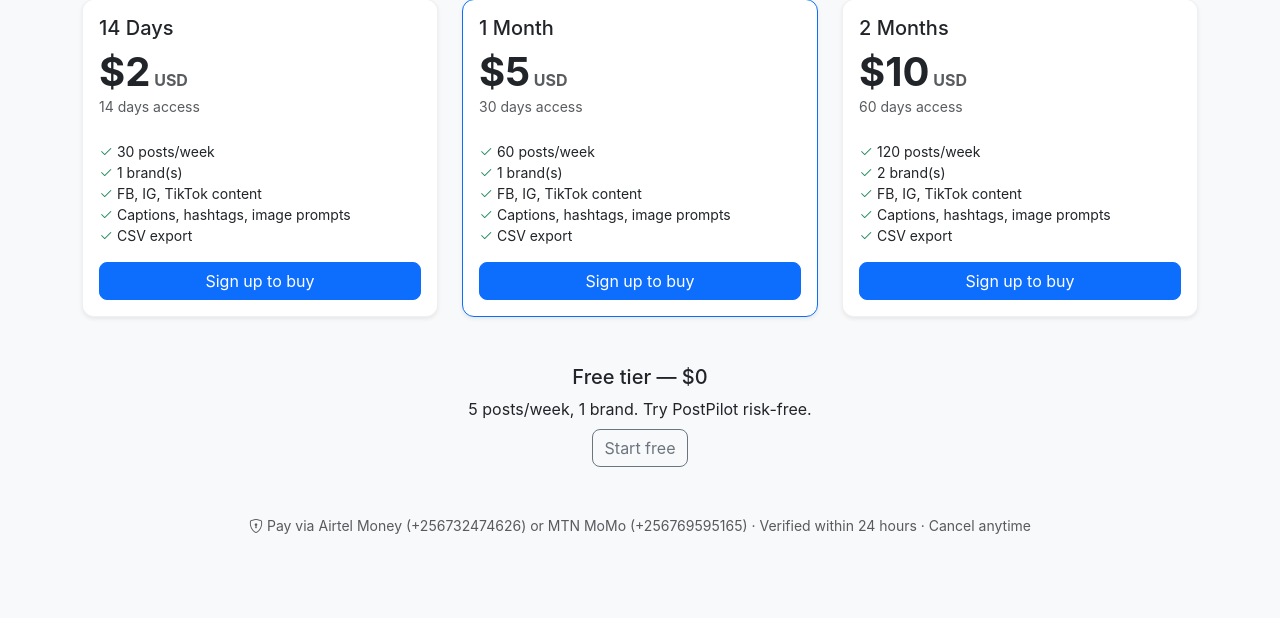
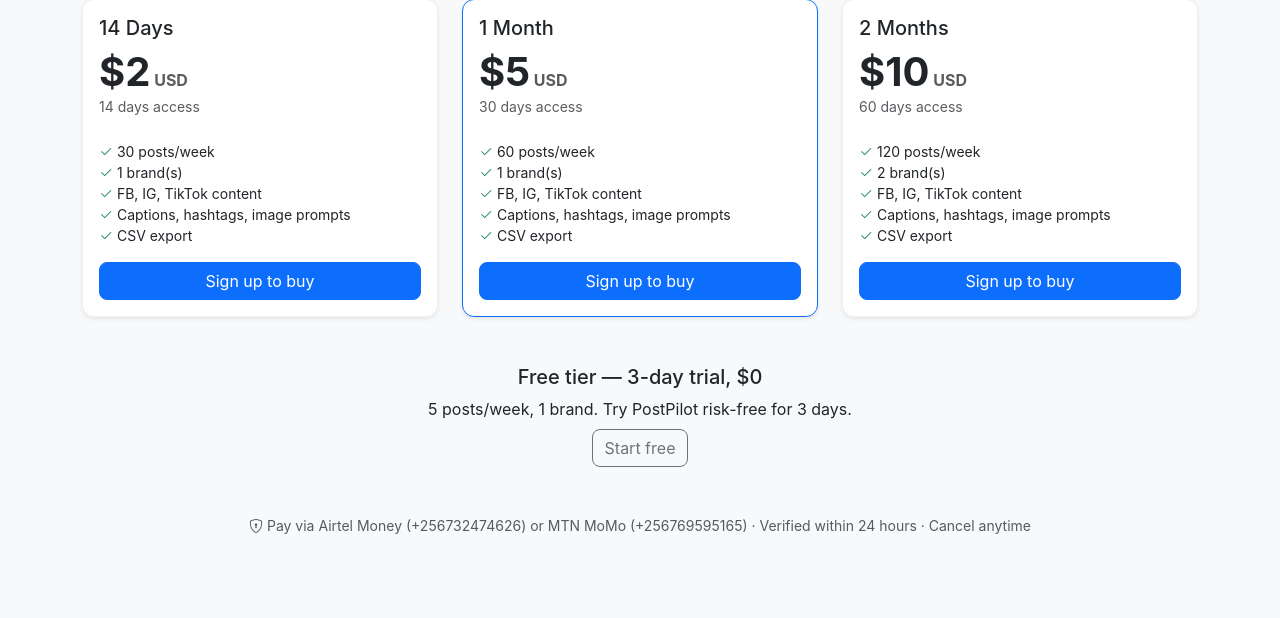
Before and after one commit to byamukamachris687-stack/Postpilot, a Flask app: page /pricing in a window 1280 px wide. Shown: the part 175-793 px from the top of the page. Run offline with Flask 3, Linux system fonts and the light colour scheme.

Commit message:
Free tier = 3-day trial; auto-expire + paywall

```diff
--- a/app.py
+++ b/app.py
@@ -74,6 +74,18 @@ def plan_limits(user):
 
 
 def posts_remaining(user):
+    if not user:
+        return 0
+    # Free trial expired -> no posts
+    if user.get("plan") == "free":
+        expires = user.get("plan_expires_at")
+        if expires:
+            import datetime
+            try:
+                if datetime.date.fromisoformat(expires) < datetime.date.today():
+                    return 0
+            except ValueError:
+                pass
     used = db.get_usage(user["id"])
     limit = plan_limits(user)["posts"]
     return max(0, limit - used)
@@ -252,6 +264,17 @@ def dashboard():
 @login_required
 def generate():
     user = current_user()
+    # Free trial expired -> force upgrade
+    if user.get("plan") == "free":
+        expires = user.get("plan_expires_at")
+        if expires:
+            import datetime
+            try:
+                if datetime.date.fromisoformat(expires) < datetime.date.today():
+                    flash("Your 3-day free trial has ended. Upgrade to continue generating content.", "warning")
+                    return redirect(url_for("pricing"))
+            except ValueError:
+                pass
     bs = db.get_brands(user["id"])
     if not bs:
         return redirect(url_for("onboarding"))
--- a/config.py
+++ b/config.py
@@ -28,7 +28,8 @@ STRIPE_PRICE_STARTER = os.environ.get("STRIPE_PRICE_STARTER", "")
 STRIPE_PRICE_PRO = os.environ.get("STRIPE_PRICE_PRO", "")
 STRIPE_PRICE_AGENCY = os.environ.get("STRIPE_PRICE_AGENCY", "")
 
-# Free tier limits
+# Free tier: 3-day trial
+FREE_TRIAL_DAYS = 3
 FREE_POSTS_PER_WEEK = 5
 FREE_BRANDS = 1
 
@@ -39,7 +40,7 @@ CURRENCY = "USD"
 
 # Pricing plans (mobile money): 14 days $2, 1 month $5, 2 months $10
 PLANS = {
-    "free": {"name": "Free", "price": 0, "days": 0, "posts": FREE_POSTS_PER_WEEK, "brands": FREE_BRANDS},
+    "free": {"name": "Free (3-day trial)", "price": 0, "days": FREE_TRIAL_DAYS, "posts": FREE_POSTS_PER_WEEK, "brands": FREE_BRANDS},
     "trial14": {"name": "14 Days", "price": 2, "days": 14, "posts": 30, "brands": 1},
     "monthly": {"name": "1 Month", "price": 5, "days": 30, "posts": 60, "brands": 1},
     "bimonthly": {"name": "2 Months", "price": 10, "days": 60, "posts": 120, "brands": 2},
--- a/services/db.py
+++ b/services/db.py
@@ -101,11 +101,14 @@ def row_to_dict(row):
 
 # ---------- users ----------
 def create_user(email, password_hash):
+    import datetime
+    # Free tier is a 3-day trial
+    trial_expires = (datetime.date.today() + datetime.timedelta(days=3)).isoformat()
     conn = get_conn()
     try:
         cur = conn.execute(
-            "INSERT INTO users (email, password_hash) VALUES (?, ?)",
-            (email.lower().strip(), password_hash),
+            "INSERT INTO users (email, password_hash, plan, plan_expires_at) VALUES (?,?,?,?)",
+            (email.lower().strip(), password_hash, "free", trial_expires),
         )
         conn.commit()
         return cur.lastrowid
--- a/templates/dashboard.html
+++ b/templates/dashboard.html
@@ -1,6 +1,12 @@
 {% extends "base.html" %}
 {% block title %}Dashboard — PostPilot{% endblock %}
 {% block content %}
+{% if user.plan == 'free' and user.plan_expires_at %}
+<div class="alert alert-warning">
+  <i class="bi bi-clock"></i> Your free trial ends on <strong>{{ user.plan_expires_at }}</strong>.
+  <a href="{{ url_for('pricing') }}" class="alert-link">Upgrade now</a> to keep generating content.
+</div>
+{% endif %}
 <div class="d-flex justify-content-between align-items-center mb-3 flex-wrap gap-2">
   <div>
     <h3 class="mb-0">Content calendar</h3>
--- a/templates/index.html
+++ b/templates/index.html
@@ -9,7 +9,7 @@
   </p>
   <div class="d-flex gap-2 justify-content-center mt-4 flex-wrap">
     <a href="{{ url_for('sample') }}" class="btn btn-success btn-lg"><i class="bi bi-gift"></i> Get 3 free posts for your business</a>
-    <a href="{{ url_for('signup') }}" class="btn btn-primary btn-lg">Start free — 5 posts/week</a>
+    <a href="{{ url_for('signup') }}" class="btn btn-primary btn-lg">Start 3-day free trial</a>
     <a href="{{ url_for('pricing') }}" class="btn btn-outline-secondary btn-lg">See pricing</a>
   </div>
   <p class="small text-muted mt-3">No credit card required · Works without an API key in demo mode</p>
--- a/templates/pricing.html
+++ b/templates/pricing.html
@@ -38,8 +38,8 @@
 
 <div class="card bg-light border-0 mt-4">
   <div class="card-body p-4 text-center">
-    <h5>Free tier — $0</h5>
-    <p class="mb-2">{{ plans.free.posts }} posts/week, {{ plans.free.brands }} brand. Try PostPilot risk-free.</p>
+    <h5>Free tier — 3-day trial, $0</h5>
+    <p class="mb-2">{{ plans.free.posts }} posts/week, {{ plans.free.brands }} brand. Try PostPilot risk-free for 3 days.</p>
     <a href="{{ url_for('signup') }}" class="btn btn-outline-secondary">Start free</a>
   </div>
 </div>
```
